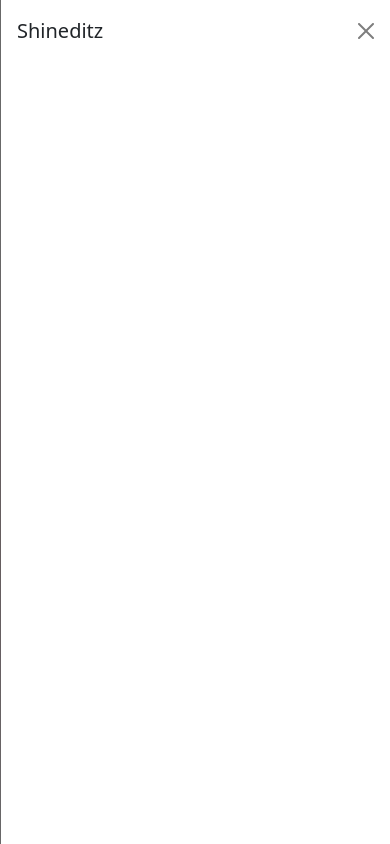
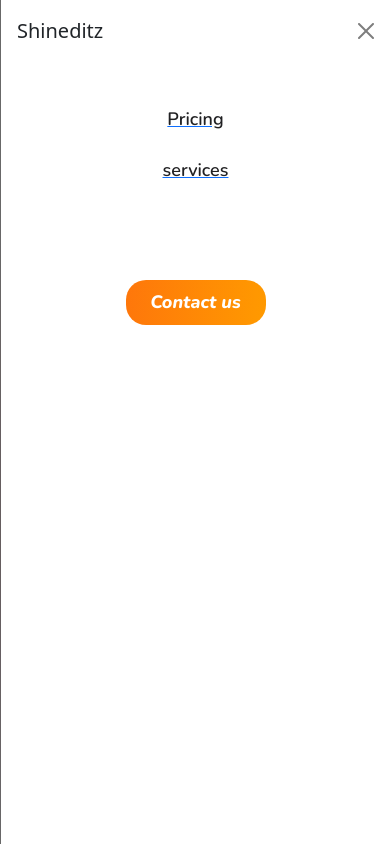
Before and after one commit to Nirmalnio/Shineditz, a React (Create React App) app: page / in a window 390 px wide. Both pictures are taken after a click on the element 366 px from the left and 40 px from the top of the page. Shown: the top 844 px of the page. Built offline with nearby package versions, Linux system fonts and the light colour scheme.

Commit message:
mob-hambuger menu

```diff
--- a/src/Components/Head/Header.css
+++ b/src/Components/Head/Header.css
@@ -87,6 +87,10 @@
 .mobmenu{
   display: none;
 }
+
+.mobdiv{
+  display: none;
+}
 @media screen and (max-width: 860px){
     .contactus-btn{
       display: none;
@@ -99,4 +103,34 @@
      display: block;
     }
 
+    .contactus-btn2{
+      background: radial-gradient(293.15% 5244.37% at 100% 121.13%, #FF9A00 0%, #FD331F 100%);
+      width: 140px;
+      height: 45px;
+      display: flex;
+      justify-content: center;
+      align-items: center;
+      font-family: 'Nunito';
+      font-style: normal;
+      font-weight: 700;
+      font-size: 18px;
+      line-height: 25px;
+      color: #FFFFFF;
+      border-radius: 20px;
+      margin-top: 10vh;
+   }
+
+   .mob-options{
+    color: #212123;
+    font-family: 'Nunito';
+    font-style: normal;
+    font-weight: 500;
+    font-size: 18px;
+    margin: 12px 0px;
+    text-decoration: none;
+   }
+
+   .mobdiv{
+    display: block;
+   }
 }
--- a/src/Components/Head/Header.jsx
+++ b/src/Components/Head/Header.jsx
@@ -31,14 +31,12 @@ function Header() {
                 <li className='dropdown'>
                   <div className='dropbtn'>Services&nbsp;{arrow}</div>
                   <div className='dropdown-content'>
-                    <Link className="drpdwnlink" to="/serives">Clipping path</Link>
-                    <Link className="drpdwnlink" to="/serives">Color correction</Link>
-                    <Link className="drpdwnlink" to="/serives">shadow correstion</Link>
-                    <Link className="drpdwnlink" to="/serives">Ghost removal</Link>
-                    <Link className="drpdwnlink" to="/serives">Image Masking</Link>
-                    <Link className="drpdwnlink" to="/serives"></Link>
-                    <Link className="drpdwnlink" to="/serives"></Link>
-                    <Link className="drpdwnlink" to="/serives"></Link>
+                    <Link className="drpdwnlink" to="/services">Clipping path</Link>
+                    <Link className="drpdwnlink" to="/services">Color correction</Link>
+                    <Link className="drpdwnlink" to="/services">shadow correstion</Link>
+                    <Link className="drpdwnlink" to="/services">Ghost removal</Link>
+                    <Link className="drpdwnlink" to="/services">Image Masking</Link>
+
                   </div>
                 </li>
 
@@ -57,12 +55,21 @@ function Header() {
           </div>
     </div>
 
-    <Offcanvas show={show} onHide={handleClose} responsive="lg" placement='end'>
+    <Offcanvas show={show} onHide={handleClose} /* responsive="lg" */ placement='end'>
         <Offcanvas.Header closeButton>
           <Offcanvas.Title>Shineditz</Offcanvas.Title>
         </Offcanvas.Header>
         <Offcanvas.Body>
+         <div className='p-3 d-flex flex-column align-items-center mobdiv'>
+               <Link  to="/pricing"><div className='mob-options'>Pricing</div></Link>
+               <Link to="/services"><div  className='mob-options'>services</div></Link>
+               <Link to="/contact" style={{textDecoration:"none"}}>
+                  <div className='contactus-btn2'>
+                    Contact us
+                  </div>
+                </Link>
 
+         </div>
         </Offcanvas.Body>
     </Offcanvas>
     </>
```
